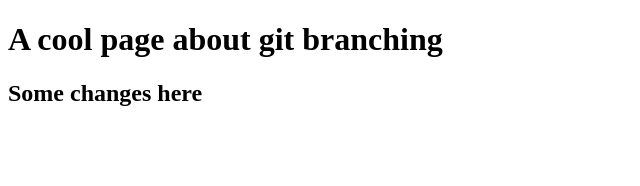
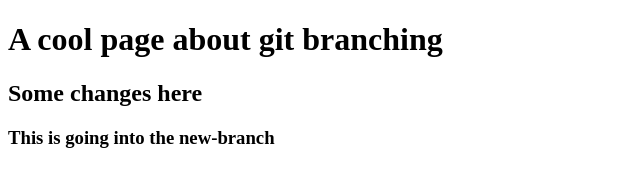
Before and after one commit to fthiesen/git-branching, a plain HTML site: page index.html in a window 1280 px wide. Shown: the whole page, without its empty margins (0-640 px from the left). Drawn offline with Linux system fonts and the light colour scheme.

Commit message:
added h3 for new branch

```diff
--- a/index.html
+++ b/index.html
@@ -9,6 +9,9 @@
   <header>
     <h1>A cool page about git branching</h1>
     <h2>Some changes here</h2>
+
+    <h3>This is going into the new-branch</h3>
+
   </header>
 </body>
 </html>
```
